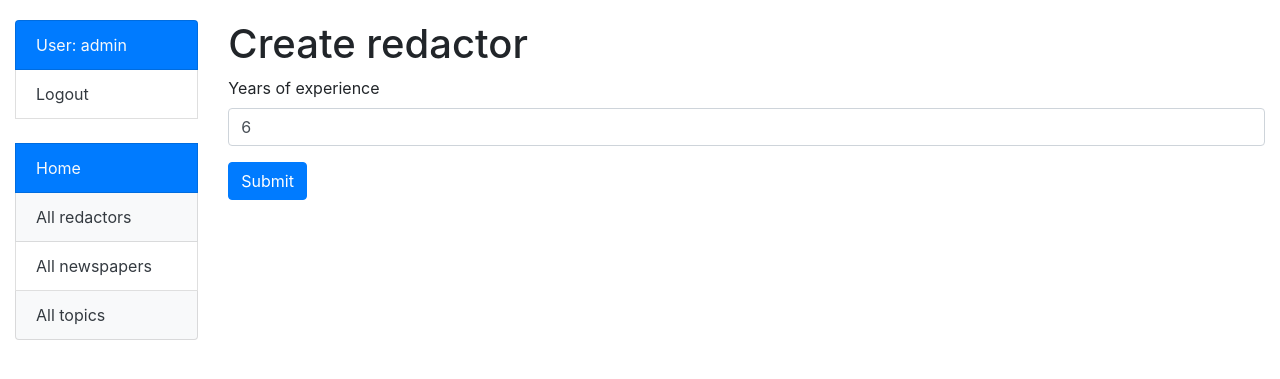
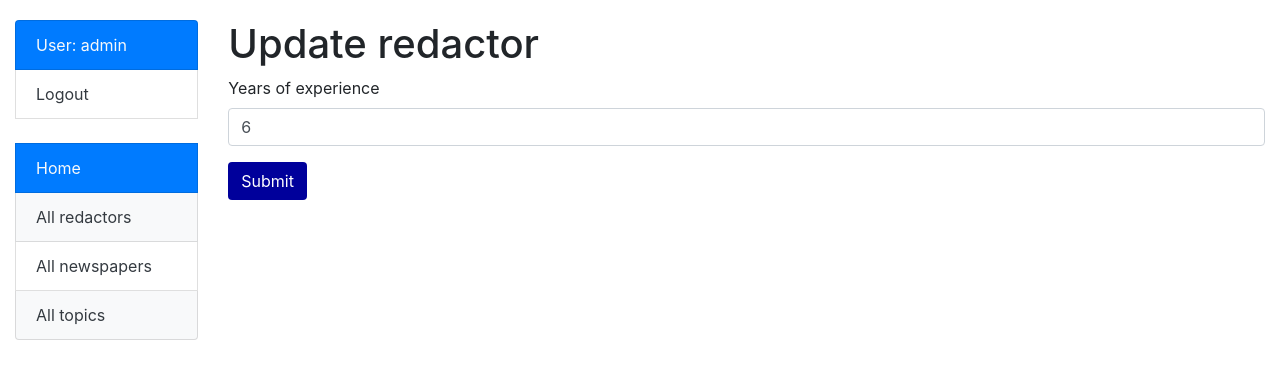
Before and after one commit to MaksNochvai/newspaper-agency, a Django app: page /redactors/1/update/ in a window 1280 px wide. Shown: the top 379 px of the page. Run offline with Django 4.2, Linux system fonts and the light colour scheme; a user stored in the database is signed in; data comes from the database, SQL or seed files in the repository; both versions use the stored data as it was after the commit; some libraries are stand-ins or nearby versions.

Commit message:
fix templates add update for redactor fix update form

```diff
--- a/agency/forms.py
+++ b/agency/forms.py
@@ -41,7 +41,7 @@ class RedactorYearsOfExperienceUpdateForm(forms.ModelForm):
         fields = ["years_of_experience"]
 
     def clean_years_of_experience(self):
-        return self.cleaned_data["years_of_experience "]
+        return self.cleaned_data["years_of_experience"]
 
 
 class NewspaperSearchForm(forms.Form):
--- a/agency/views.py
+++ b/agency/views.py
@@ -167,7 +167,7 @@ class RedactorDeleteView(LoginRequiredMixin, DeleteView):
 class RedactorExperienceUpdateView(LoginRequiredMixin, generic.UpdateView):
     model = Redactor
     form_class = RedactorYearsOfExperienceUpdateForm
-    success_url = reverse_lazy("taxi:driver-list")
+    success_url = reverse_lazy("agency:redactor-list")
 
 
 @login_required
--- a/templates/agency/redactor_detail.html
+++ b/templates/agency/redactor_detail.html
@@ -7,8 +7,8 @@
       Delete
     </a>
 
-    <a href="{% url 'a' pk=redactor.pk %}" class="btn btn-success link-to-page">
-      Update license number
+    <a href="{% url 'agency:redactor-update' pk=redactor.pk %}" class="btn btn-success link-to-page">
+      Update years of experience
     </a>
   </h1>
   <p><strong>First name:</strong> {{ redactor.first_name }}</p>
--- a/templates/agency/redactor_form.html
+++ b/templates/agency/redactor_form.html
@@ -2,11 +2,11 @@
 {% load crispy_forms_filters %}
 
 {% block content %}
-  <h1>Create redactor</h1>
+  <h1>{{ object|yesno:"Update,Create" }} redactor</h1>
   <form action="" method="post" novalidate>
     {% csrf_token %}
     {{ form|crispy }}
 
-    <input type="submit" value="Submit" class="btn btn-primary">
+    <input type="submit" value="Submit" class="btn btn-dark-blue">
   </form>
 {% endblock %}
```
Also changed, not shown: db.sqlite3.
